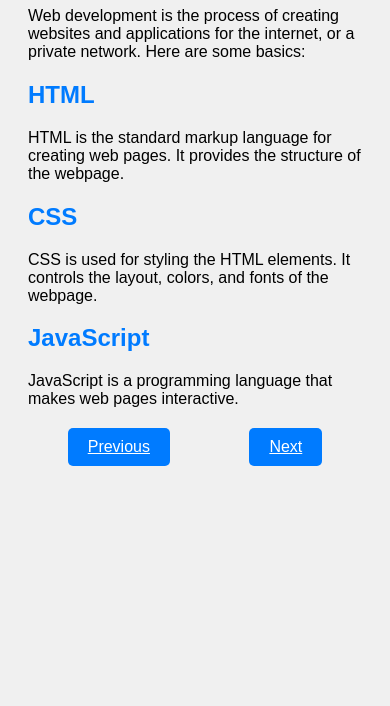
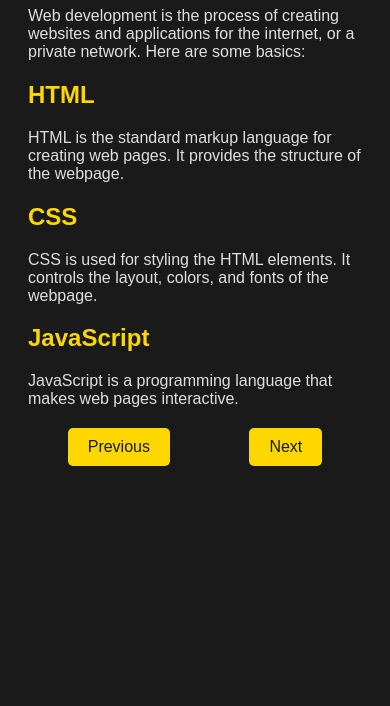
Before and after one commit to SHADOW124-afk/Web-development7, a plain HTML site: page web-development-basics-mobile.html in a window 390 px wide. Shown: the part 138-844 px from the top of the page. Drawn offline with Linux system fonts and the light colour scheme.

Commit message:
Update web-development-basics-mobile.html

```diff
--- a/web-development-basics-mobile.html
+++ b/web-development-basics-mobile.html
@@ -8,13 +8,14 @@
         body {
             font-family: sans-serif;
             padding: 20px;
-            background-color: #f0f0f0;
+            background-color: #1A1A1A; /* Charcoal background */
+            color: #E0E0E0; /* Light gray text for readability */
         }
         h1, h2 {
-            color: #007bff;
+            color: #FFD700; /* Golden headings */
         }
         a {
-            color: #007bff;
+            color: #FFD700; /* Golden links */
         }
         .button-container {
             display: flex;
@@ -24,11 +25,12 @@
         .button {
             padding: 10px 20px;
             font-size: 1em;
-            background-color: #007bff;
-            color: white;
+            background-color: #FFD700; /* Golden button background */
+            color: #1A1A1A; /* Charcoal text for contrast */
             border: none;
             border-radius: 5px;
             cursor: pointer;
+            text-decoration: none; /* Removed underline from the button link */
         }
     </style>
 </head>
@@ -43,7 +45,7 @@
     <p>JavaScript is a programming language that makes web pages interactive.</p>
     <div class="button-container">
         <a href="index.html" class="button">Previous</a>
-        <a href="steps-mobile.html" class="button">Next</a>
+        <a href="steps.mobile.html" class="button">Next</a>
     </div>
 </body>
 </html>
```
